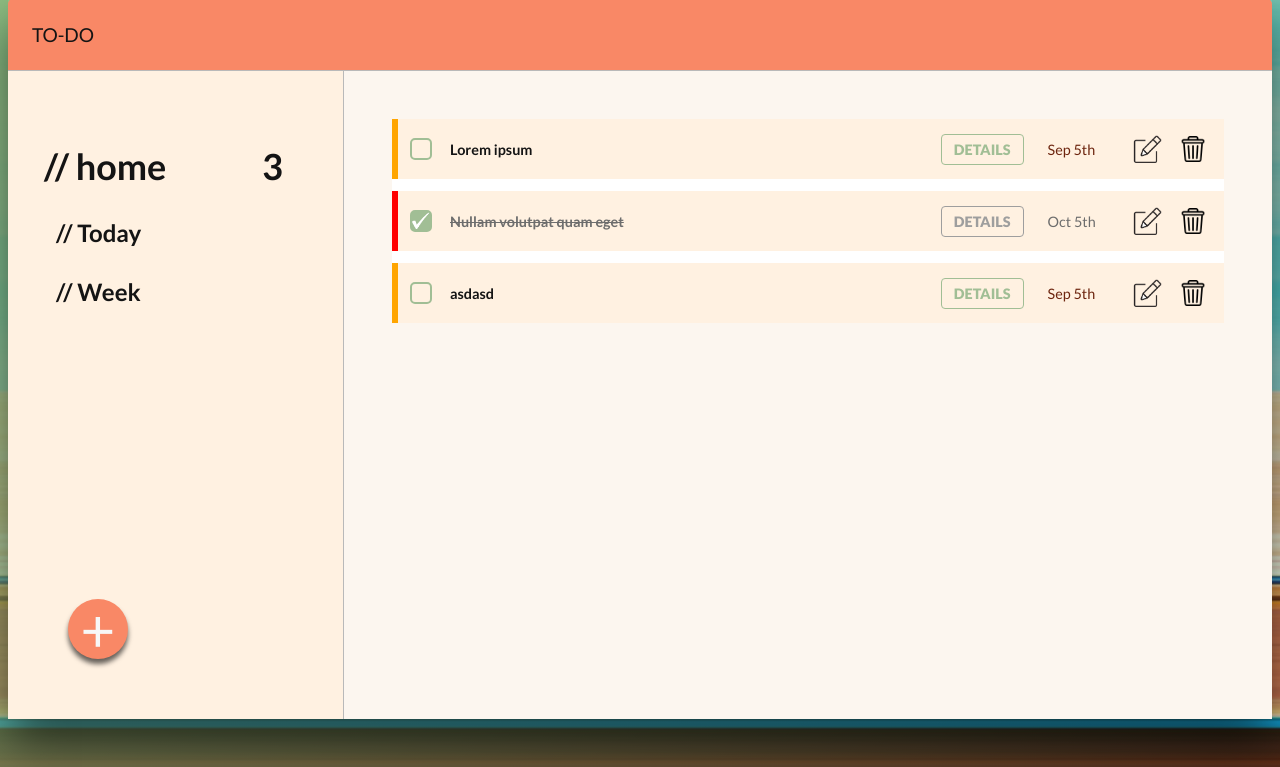
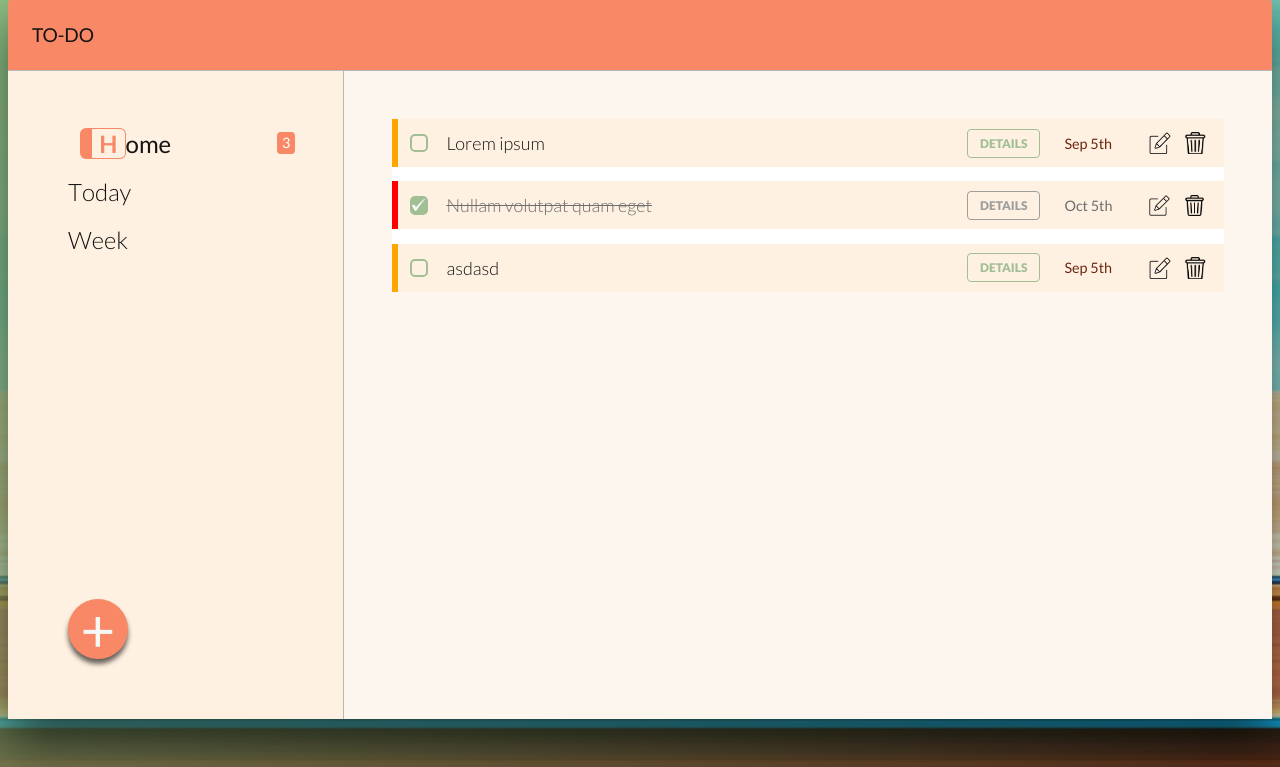
Before and after one commit to SabaKlibadze/To-Do, a Django app: page / in a window 1280 px wide. Shown: the part 49-816 px from the top of the page. Run offline with Django 5.2, Linux system fonts and the light colour scheme; data comes from the database, SQL or seed files in the repository; both versions use the stored data as it was after the commit.

Commit message:
Add: 'home', 'today', 'week' selection buttons.

```diff
--- a/todoapp/static/todoapp/css/styles.css
+++ b/todoapp/static/todoapp/css/styles.css
@@ -53,30 +53,132 @@ body {
     position: relative;
 }
 
-ul li {
-    list-style: none;
-}
 
-#nav {
+#navig {
+    display: flex;
+    justify-content: center;
+    flex-direction: column;
+    align-items: flex-start;
     padding: 0;
+    margin-top: 2rem;
 }
 
 #home, #today, #week {
     display: flex;
-    font-size: 3rem;
-    font-weight: 700;
-    margin: 2.5rem 1rem;
-    cursor: pointer;
+    justify-content: space-between;
+    align-items: center;
+    width: 100%;
 }
 
-.project-name {
-    margin-right: auto;
+.project-count {
+    font-size: 1.2rem;
+    color: #FFF;
+    background-color: #F98866;
+    padding: .1rem .3rem .2rem .3rem;
+    border: 1px solid #F98866;
+    border-radius: 20%;
+}
+
+.project-home, .project-today, .project-week {
+    display: flex;
+    justify-content: center;
+    align-items: center;
+    height: 1rem;
+    margin: 1.5rem 3rem;
+    cursor: pointer;
+    font-weight: 300;
+    font-size: 2rem;
 }
 
 
-#today, #week {
-    font-size: 2rem;
-    margin-left: 2rem;
+.project-flex-1 {
+    border-radius: 5px;
+    transition: 0.5s;
+}
+
+.project-home:hover span:nth-child(1) {
+    padding: 0 .6rem;
+    margin-left: 1rem;
+    font-weight: 700;
+    border: 1px solid #F98866;
+    border-left-width: 1rem;
+    border-radius: .5rem;
+    color: #F98866;
+}
+
+.project-home:hover span:nth-child(2) {
+    font-weight: 400;
+}
+
+.project-home.selected span:nth-child(1) {
+    padding: 0 .6rem;
+    margin-left: 1rem;
+    font-weight: 700;
+    border: 1px solid #F98866;
+    border-left-width: 1rem;
+    border-radius: .5rem;
+    color: #F98866;
+}
+
+.project-home.selected span:nth-child(2) {
+    font-weight: 400;
+}
+
+.project-today:hover span:nth-child(1) {
+    padding: 0 .8rem;
+    margin-left: 1rem;
+    font-weight: 700;
+    border: 1px solid #A1BE95;
+    border-left-width: 1rem;
+    border-radius: .5rem;
+    color: #A1BE95;
+}
+
+.project-today:hover span:nth-child(2) {
+    font-weight: 400;
+}
+
+.project-today.selected span:nth-child(1) {
+    padding: 0 .8rem;
+    margin-left: 1rem;
+    font-weight: 700;
+    border: 1px solid #A1BE95;
+    border-left-width: 1rem;
+    border-radius: .5rem;
+    color: #A1BE95;
+}
+
+.project-today.selected span:nth-child(2) {
+    font-weight: 400;
+}
+
+
+.project-week:hover span:nth-child(1) {
+    padding: 0 .3rem;
+    margin-left: 1rem;
+    font-weight: 700;
+    border: 1px solid #A1BE95;
+    border-left-width: 1rem;
+    border-radius: .5rem;
+    color: #A1BE95;
+}
+
+.project-week:hover span:nth-child(2) {
+    font-weight: 400;
+}
+
+.project-week.selected span:nth-child(1) {
+    padding: 0 .3rem;
+    margin-left: 1rem;
+    font-weight: 700;
+    border: 1px solid #A1BE95;
+    border-left-width: 1rem;
+    border-radius: .5rem;
+    color: #A1BE95;
+}
+
+.project-week.selected span:nth-child(2) {
+    font-weight: 400;
 }
 
 #create-new-task-btn {
@@ -106,9 +208,11 @@ ul li {
 .main_container {
     grid-column: 2 / 3;
     grid-row: 2 / 3;
-    padding: 4rem;
+    padding: 0 4rem;
     background-color: #fcf6ef;
     overflow-y: auto;
+    border-top: 4rem solid #fcf6ef;
+    border-bottom: 4rem solid #fcf6ef;
 }
 
 .main_container::-webkit-scrollbar {
@@ -117,16 +221,16 @@ ul li {
 
 
 .main_container::-webkit-scrollbar-track {
-    background: #fff;
+    background: #fff1e1;
 }
 
 .main_container::-webkit-scrollbar-thumb {
-    background: #39722f;
+    background: #F98866;
     border-radius: 5px;
 }
 
 .main_container::-webkit-scrollbar-thumb:hover {
-    background: #264d1f;
+    background: #ac563c;
 }
 
 .task-container {
@@ -139,8 +243,9 @@ ul li {
     align-items: center;
     font-size: 1.2rem;
     padding: 0;
-    margin-bottom: 1rem;
+    margin-bottom: 1.2rem;
     background-color: #fff1e1;
+    height: 4rem;
 }
 
 .task:hover {
@@ -151,7 +256,7 @@ ul li {
 
 .priority-flag-low, .priority-flag-medium, .priority-flag-high {
     width: .5rem;
-    height: 5rem;
+    height: 4rem;
     margin-right: 1rem;
 }
 
@@ -170,8 +275,8 @@ ul li {
 
 .task-checkbox {
     margin-right: 1.5rem;
-    height: 1.5rem;
-    width: 1.5rem;
+    height: 1.2rem;
+    width: 1.2rem;
     border: 2px solid #A1BE95;
     border-radius: 5px;
     cursor: pointer;
@@ -179,8 +284,8 @@ ul li {
 
 .task-checkbox-checked {
     margin-right: 1.5rem;
-    height: 1.5rem;
-    width: 1.5rem;
+    height: 1.2rem;
+    width: 1.2rem;
     display: block;
     background: url(../images/check.png);
     background-repeat: no-repeat;
@@ -190,7 +295,8 @@ ul li {
 
 .task-name {
     margin-right:auto;
-    font-weight: 600;
+    font-weight: 300;
+    font-size: 1.5rem;
 }
 
 .task-name-checked {
@@ -204,7 +310,7 @@ ul li {
     padding: .5rem 1rem;
     border: 1px solid #A1BE95;
     border-radius: 4px;
-    font-size: 1.2rem;
+    font-size: 1rem;
     color: #A1BE95;
     text-transform: uppercase;
     font-weight: 900;
@@ -240,9 +346,8 @@ ul li {
 }
 
 .task-edit {
-    margin-right: .5rem;
-    height: 2.3rem;
-    width: 3.5rem;
+    height: 1.8rem;
+    width: 3rem;
     background: transparent;
     background-size: contain;
     background-repeat: no-repeat;
@@ -260,8 +365,8 @@ ul li {
 
 .task-delete {
     margin-right: 1.5rem;
-    height: 2.2rem;
-    width: 2.2rem;
+    height: 1.8rem;
+    width: 1.8rem;
     background: transparent;
     background-size: contain;
     background-repeat: no-repeat;
--- a/todoapp/static/todoapp/js/functions.js
+++ b/todoapp/static/todoapp/js/functions.js
@@ -11,6 +11,16 @@ document.addEventListener('DOMContentLoaded', function() {
         })
         .catch(error => console.error('Error:', error));
 });
+
+
+
+const homeTodayWeek = document.querySelectorAll('.home-today-week');
+homeTodayWeek.forEach(option => {
+    option.addEventListener('click', () => {
+        homeTodayWeek.forEach(opt => opt.classList.remove('selected'));
+        option.classList.add('selected');
+    })
+})
 
 
 
--- a/todoapp/templates/index.html
+++ b/todoapp/templates/index.html
@@ -12,13 +12,26 @@
             TO-DO
         </header>
         <nav class="side_bar">
-            <ul id="nav">
+            <ul id="navig">
                 <li id="home">
-                    <span class="project-name" id="project-name"> // home </span>
+                    <h2 class="home-today-week project-home selected" id="project-home">
+                        <span class="project-flex-1 ">H</span>
+                        <span class="project-flex-2 ">ome</span>
+                    </h2>
                     <span class="project-count" id="project-count" > </span>
                 </li>
-                <li id="today"> // Today </li>
-                <li id="week"> // Week </li>
+                <li id="today">
+                    <h2 class="home-today-week project-today" id="project-today">
+                        <span class="project-flex-1">T</span>
+                        <span class="project-flex-2">oday</span>
+                    </h2>
+                </li>
+                <li id="week">
+                    <h2 class="home-today-week project-week" id="project-week">
+                        <span class="project-flex-1">W</span>
+                        <span class="project-flex-2">eek</span>
+                    </h2>
+                </li>
             </ul>
             <div id="create-new-task-btn" class="create-new-task-btn">+</div>
         </nav>
@@ -50,8 +63,8 @@
                     <h1> // To-Do</h1>
                 </div>
                 <div class="create-new__imput">
-                    <textarea name="new-task" id="create-new__name" maxlength="30" placeholder="Task name:" required></textarea>
-                    <textarea name="new-task-details" id="create-new__details" placeholder="Task details:"></textarea>
+                    <textarea name="new-task" id="create-new__name" maxlength="30" placeholder="Title:" required></textarea>
+                    <textarea name="new-task-details" id="create-new__details" placeholder="Details:"></textarea>
                     <div class="create-new-date">
                         <div class="create-new-date__title">Due Date:</div>
                         <input type="date" class="create-new-date__duedate" id="create-new-date__duedate" name="create-new-date__duedate" required>
```
Also changed, not shown: db.sqlite3.
